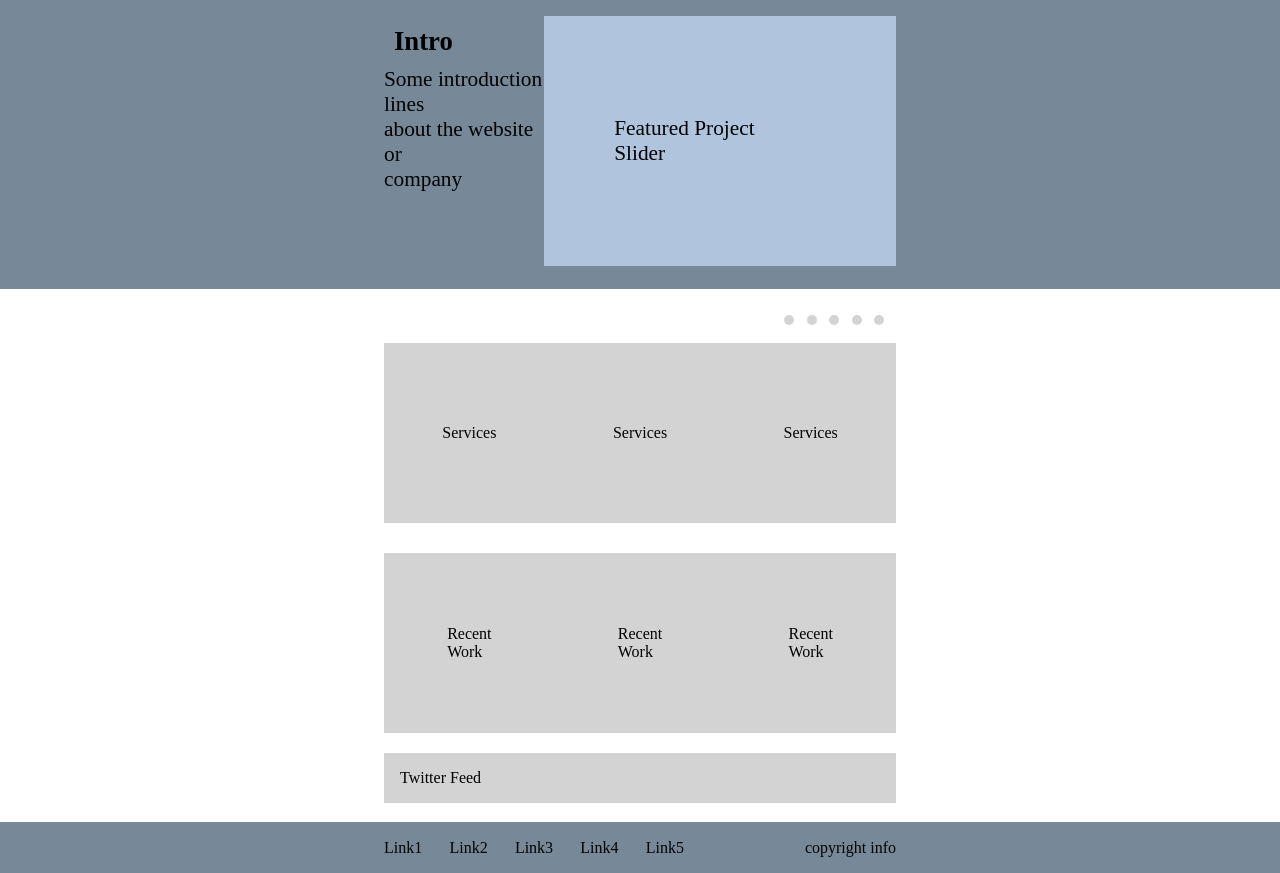
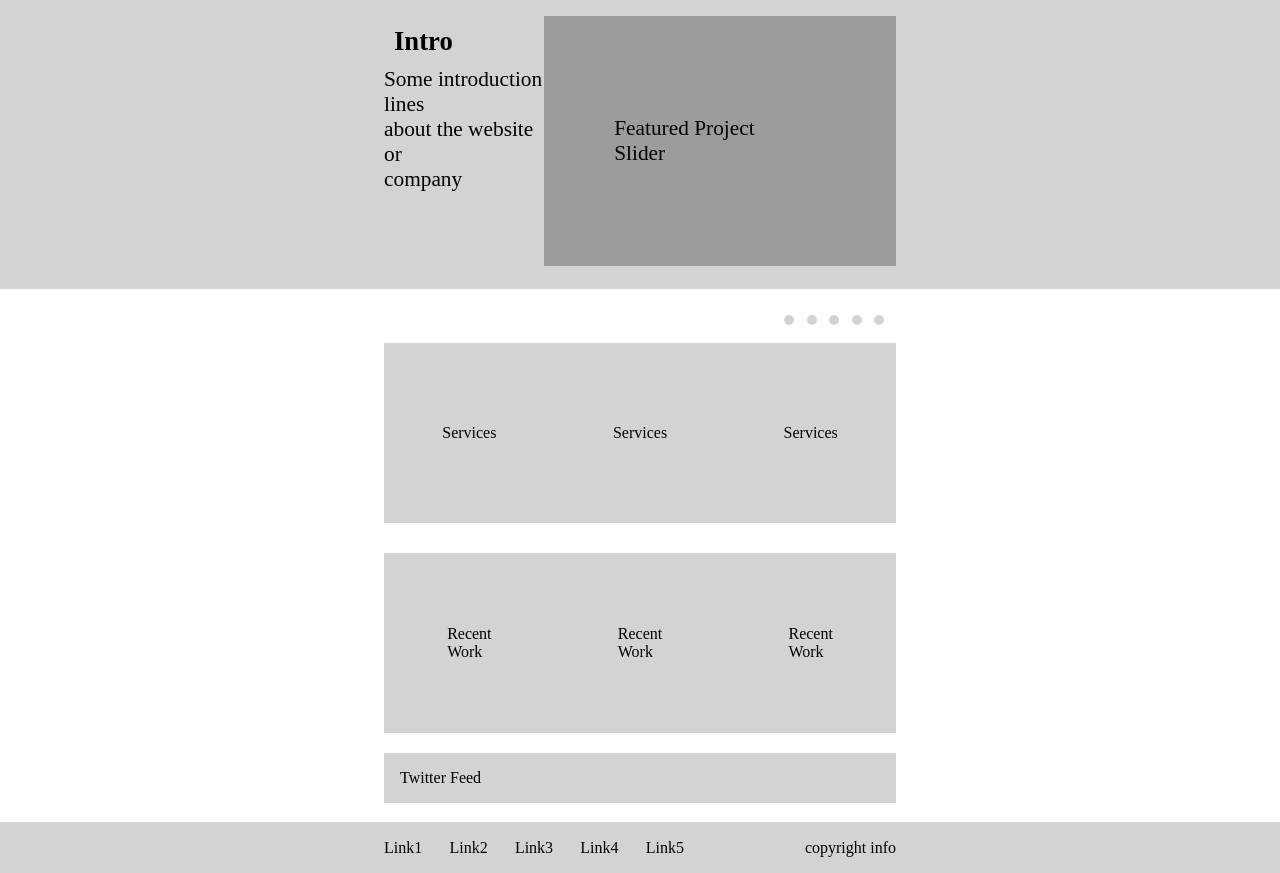
Before and after one commit to trishashang11/flex_display, a plain HTML site: page index.html in a window 1280 px wide. Shown: the part 84-957 px from the top of the page. Drawn offline with Linux system fonts and the light colour scheme.

Commit message:
flexbox css

```diff
--- a/style.css
+++ b/style.css
@@ -5,13 +5,13 @@
 div.top-bg{
     width: 100%;
     height: 373px;
-    background-color: lightslategray;
+    background-color: lightgrey;
 }
 div.bottom-bg{
     margin-top: 533px;
     width: 100%;
     height: 51px;
-    background-color: lightslategray;
+    background-color: lightgrey;
 
 }
 div.wrapper{
@@ -62,7 +62,7 @@ div.box4{
     justify-content: flex-start;
     padding-left: 70px;
     width: 70%;
-    background-color: lightsteelblue;
+    background-color:#9D9C9C;
 }
 div.box3 p:first-child{
     font-size: 20pt;
```
